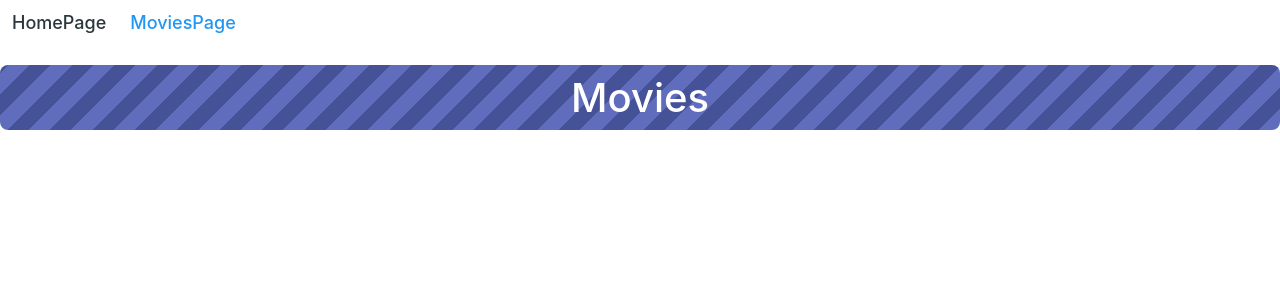
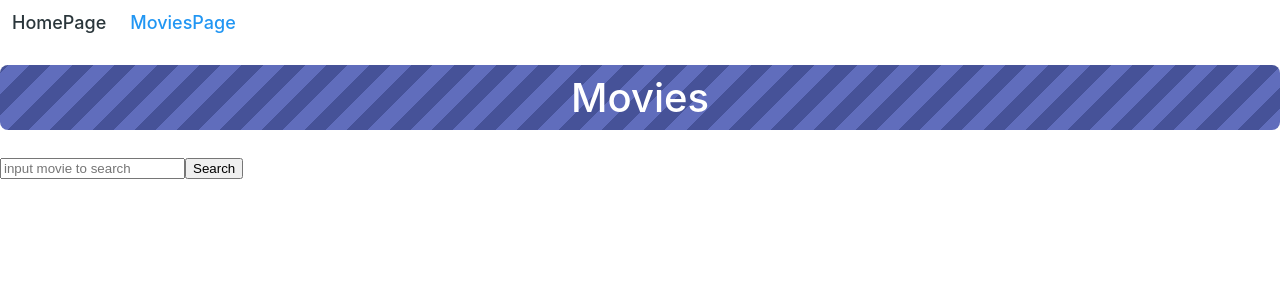
Before and after one commit to AlexeyZyukov/goit-react-hw-05-movies, a React (Create React App) app: page /moviesPage in a window 1280 px wide. Shown: the top 300 px of the page. Built offline with nearby package versions, Linux system fonts and the light colour scheme.

Commit message:
updte page Movies

```diff
--- a/src/views/MoviesPage.js
+++ b/src/views/MoviesPage.js
@@ -1,5 +1,20 @@
 import PageHeading from '../components/PageHeading/PageHeading';
+import styles from './view.module.css';
 
 export default function MoviesPage() {
-  return <PageHeading text="Movies" />;
+  return (
+    <>
+      <PageHeading text="Movies" />
+      <label>
+        <input
+          type="text"
+          className={styles.inputField}
+          placeHolder="input movie to search"
+        ></input>
+        <button type="submit" className={styles.button}>
+          Search
+        </button>
+      </label>
+    </>
+  );
 }
```
